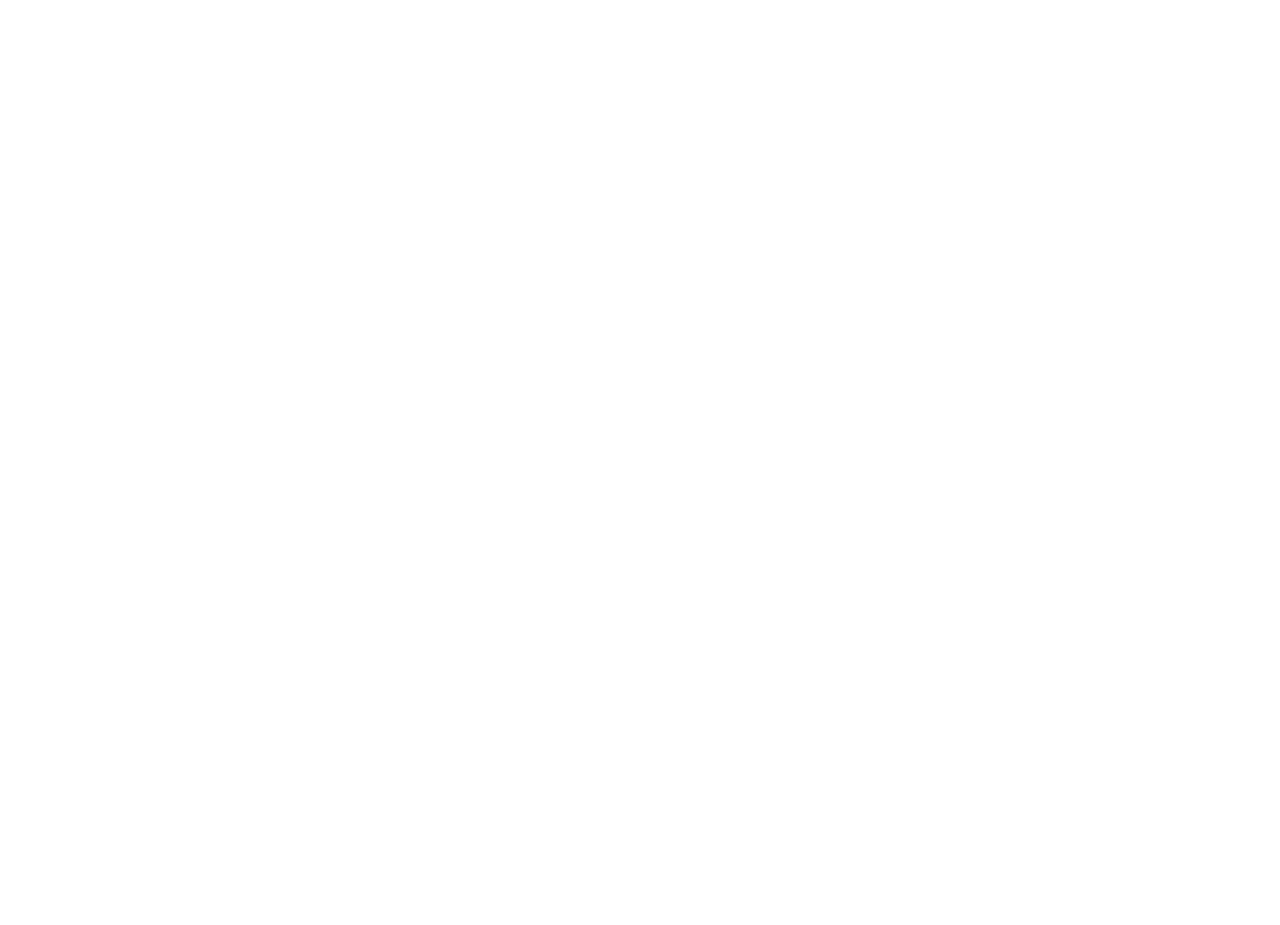
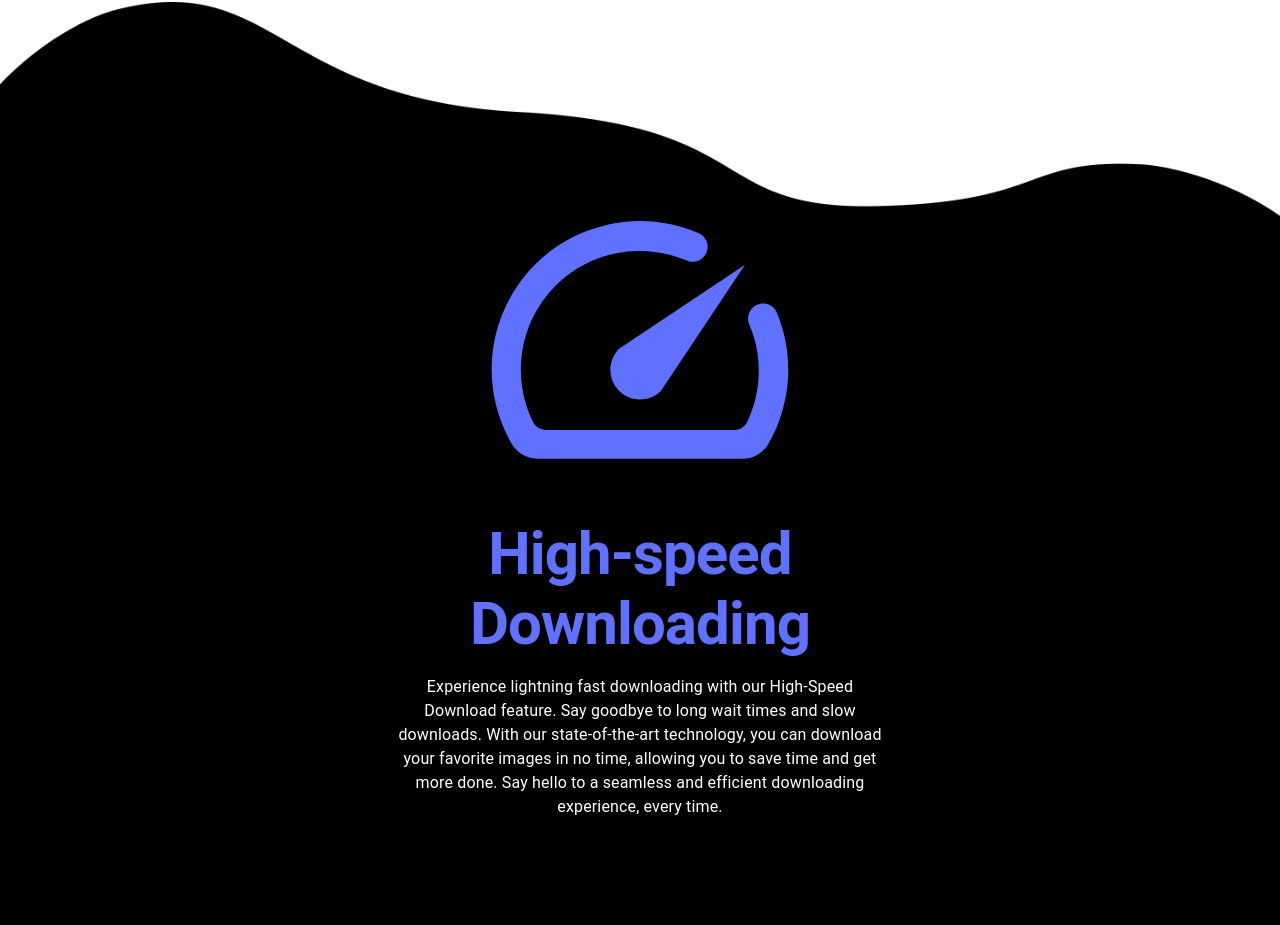
Before and after one commit to mirzaumair5530/downloader-fe, a Next.js app: page / in a window 1280 px wide. Shown: the part 1539-2464 px from the top of the page. Before the commit the page ends 1541 px from the top, so only its background shows below. Built offline with nearby package versions, Linux system fonts and the light colour scheme.

Commit message:
created section two.

```diff
--- a/src/components/Page/Home/index.tsx
+++ b/src/components/Page/Home/index.tsx
@@ -1,5 +1,5 @@
 import { FC, PropsWithChildren } from "react";
-import { UrlSearch, Feature, DetailsSectionOne } from "@/components/sub-components";
+import { UrlSearch, Feature, DetailsSectionOne, DetailsSectionTwo } from "@/components/sub-components";
 import { SearchContainer } from "./sub-components";
 import { Box, Grid, Typography } from "@mui/material";
 
@@ -29,6 +29,9 @@ const HomeComponent: FC<PropsWithChildren> = () => {
 
 			{/* details section 1*/}
 			<DetailsSectionOne />
+
+			{/*	details section 2*/}
+			<DetailsSectionTwo />
 		</Box>
 	);
 };
--- /dev/null
+++ b/src/components/sub-components/DetailsSectionTwo/index.tsx
@@ -0,0 +1,61 @@
+import { FC } from "react";
+import { styled } from "@mui/material/styles";
+import { Box, Typography } from "@mui/material";
+import { MainContainer } from "@/components/sub-components";
+import { Speedometer } from "@/components/svgs";
+
+const DetailsSectionTwo: FC = () => {
+	return (
+		<DetailsSectionTwoContainer>
+			<MainContainer>
+				<Box className={"details__section__two__content"}>
+					<Speedometer />
+					<Typography
+						fontSize={"3.75rem"}
+						color={"primary.main"}
+						variant={"h1"}
+						fontWeight={"bolder"}
+						textAlign={"center"}
+					>
+						High-speed <br /> Downloading
+					</Typography>
+					<Typography className={"details"} textAlign={"center"} mt={2}>
+						Experience lightning fast downloading with our High-Speed Download feature. Say goodbye to long
+						wait times and slow downloads. With our state-of-the-art technology, you can download your
+						favorite images in no time, allowing you to save time and get more done. Say hello to a seamless
+						and efficient downloading experience, every time.
+					</Typography>
+				</Box>
+			</MainContainer>
+		</DetailsSectionTwoContainer>
+	);
+};
+
+const DetailsSectionTwoContainer = styled(Box)(({ theme }) => {
+	return {
+		backgroundImage: "url(/assets/sectionTwo/sectionTwoBackground.png)",
+		backgroundPosition: "center",
+		backgroundRepeat: "no-repeat",
+		backgroundSize: "100% 100%",
+
+		"& .details__section__two__content": {
+			display: "flex",
+			flexDirection: "column",
+			alignItems: "center",
+			paddingBlock: theme.spacing(20),
+			"& svg": {
+				maxWidth: 357,
+				maxHeight: 357,
+				height: "100%",
+				width: "100%",
+			},
+
+			"& .details": {
+				maxWidth: "55ch",
+				color: "#FFFFFF",
+				fontSize: "1rem",
+			},
+		},
+	};
+});
+export default DetailsSectionTwo;
--- a/src/components/sub-components/MainContainer/index.tsx
+++ b/src/components/sub-components/MainContainer/index.tsx
@@ -1,9 +1,9 @@
-import { FC, PropsWithChildren } from "react";
+import { FC } from "react";
 import { styled } from "@mui/material/styles";
 import { Container, Theme } from "@mui/material";
-import type { MainContainer } from "@/interfaces";
+import type { MainContainerType } from "@/interfaces";
 
-const MainContainer: FC<MainContainer> = ({ children, sx }) => {
+const MainContainer: FC<MainContainerType> = ({ children, sx }) => {
 	return (
 		<StyledContainer sx={sx}>
 			<>{children}</>
--- a/src/components/sub-components/index.ts
+++ b/src/components/sub-components/index.ts
@@ -2,3 +2,4 @@ export { default as UrlSearch } from "./UrlSearch";
 export { default as Feature } from "./Feature";
 export { default as DetailsSectionOne } from "./DetailsSectionOne";
 export { default as MainContainer } from "./MainContainer";
+export { default as DetailsSectionTwo } from "./DetailsSectionTwo";
--- a/src/interfaces/index.ts
+++ b/src/interfaces/index.ts
@@ -1,2 +1,2 @@
-export type { default as FeatureInterface } from "./sub-components/feature.interface";
-export type { default as MainContainer } from "./sub-components/mainContainer.interface";
+export type { default as FeatureType } from "./sub-components/feature.interface";
+export type { default as MainContainerType } from "./sub-components/mainContainer.interface";
```
Also changed, not shown: public/assets/sectionTwo/sectionTwoBackground.png (added), public/assets/sectionTwo/sectionTwoBackground.svg (deleted).
